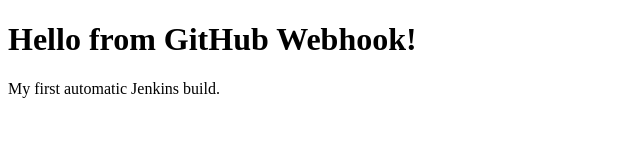
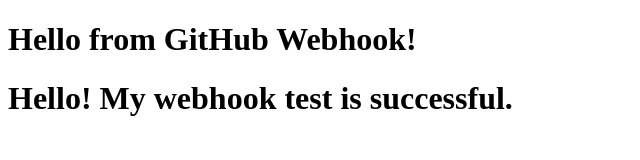
Before and after one commit to vishal2-jpg/webhook-demo, a plain HTML site: page index.html in a window 1280 px wide. Shown: the whole page, without its empty margins (0-640 px from the left). Drawn offline with Linux system fonts and the light colour scheme.

Commit message:
Update message in index.html for webhook test

```diff
--- a/index.html
+++ b/index.html
@@ -5,6 +5,6 @@
 </head>
 <body>
     <h1>Hello from GitHub Webhook!</h1>
-    <p>My first automatic Jenkins build.</p>
+    <h1>Hello! My webhook test is successful.</h1>
 </body>
 </html>
```
